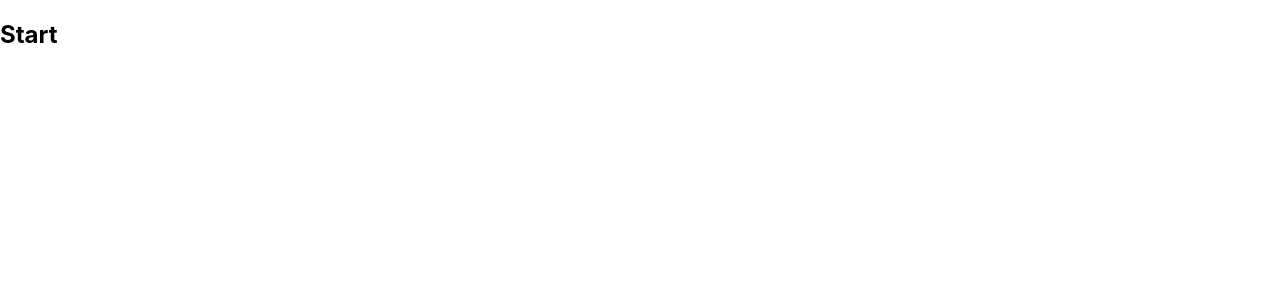
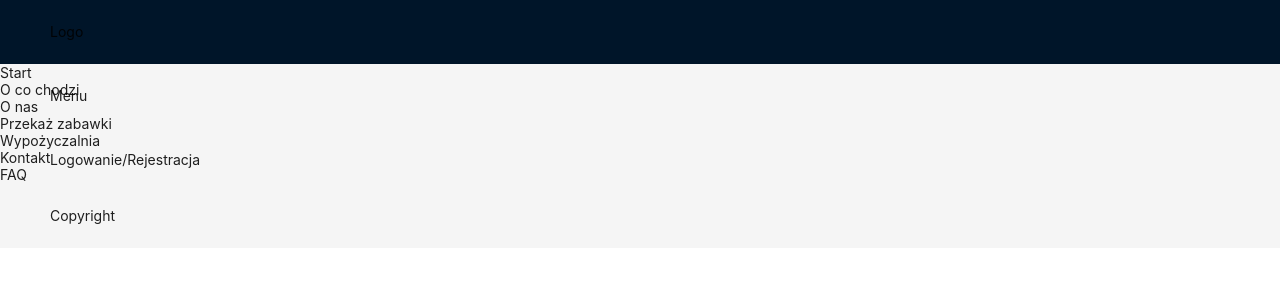
Before and after one commit to JolantaWro/Toys_Rental_App, a React (Create React App) app: page / in a window 1280 px wide. Shown: the top 300 px of the page. Built offline with nearby package versions, Linux system fonts and the light colour scheme.

Commit message:
Add draft homepage

```diff
--- a/src/App.js
+++ /dev/null
@@ -1,11 +0,0 @@
-import './App.css';
-
-function App() {
-  return (
-    <div>
-      <h2>Start</h2>
-    </div>
-  );
-}
-
-export default App;
--- /dev/null
+++ b/src/components/App.js
@@ -0,0 +1,29 @@
+import "../App.css";
+import { Layout } from "antd";
+const { Header, Footer, Content } = Layout;
+
+function App() {
+	return (
+		<Layout>
+			<Header>
+				<div>Logo</div>
+				<div>Menu</div>
+				<div>Logowanie/Rejestracja</div>
+			</Header>
+			<Content>
+				<div>Start</div>
+				<div>O co chodzi</div>
+				<div>O nas</div>
+				<div>Przekaż zabawki</div>
+				<div>Wypożyczalnia</div>
+				<div>Kontakt</div>
+				<div>FAQ</div>
+			</Content>
+			<Footer>
+				<div>Copyright</div>
+			</Footer>
+		</Layout>
+	);
+}
+
+export default App;
```
Also changed, not shown: src/components/Home.js (added, +7 -0 lines), src/index.js (+9 -9 lines).
